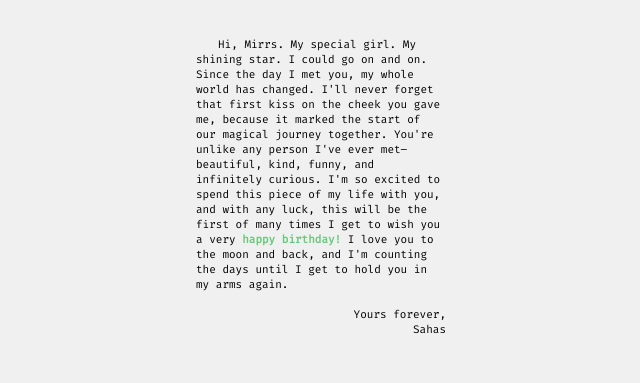
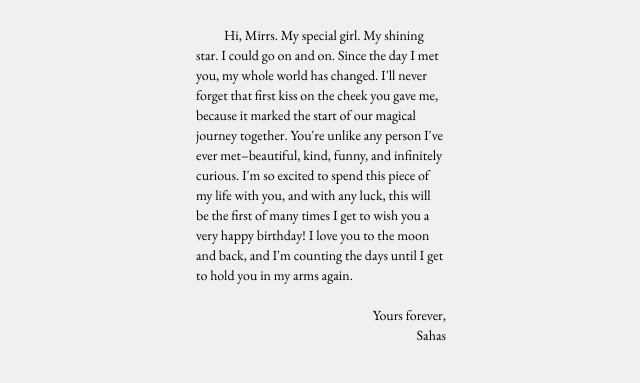
Before and after one commit to sahasramesh/sahasramesh.github.io, a plain HTML site: page mirrs.html in a window 1280 px wide. Shown: the part 361-744 px from the top of the page, without its empty margins (319-959 px from the left). Drawn offline with nearby package versions, Linux system fonts and the light colour scheme.

Commit message:
Changed font to Garamond

```diff
--- a/css/mirrs.css
+++ b/css/mirrs.css
@@ -1,3 +1,5 @@
+@import url('https://fonts.googleapis.com/css2?family=EB+Garamond:wght@400&display=swap');
+
 @keyframes fade-in {
     from {
       opacity: 0;
@@ -8,7 +10,7 @@
   }
 
 body {
-    animation: fade-in 0s ease-in;
+    animation: fade-in 1.2s ease-in;
     margin-bottom: 0px;
     background-color: #F0F0F0;
 }
@@ -28,18 +30,14 @@ body {
 
 .image-container p {
     margin-top: 40px;
-    font-size: 11px;
+    font-size: 14px;
+    line-height: 20px;
     max-width: 250px;
-    font-family: Fira Code;
+    font-family: 'EB Garamond';
 }
 
 p {
     text-indent: 2em;
-}
-
-p span.green {
-    color: rgb(101, 201, 122);
-    font-weight: bold;
 }
 
 .right-align {
--- a/mirrs.html
+++ b/mirrs.html
@@ -19,8 +19,8 @@
             I've ever met–beautiful, kind, funny, and infinitely
             curious. I'm so excited to spend this piece of my life
             with you, and with any luck, this will be the first of
-            many times I get to wish you a very <span class="green">
-            happy birthday!</span> I love you to the moon and back,
+            many times I get to wish you a very
+            happy birthday! I love you to the moon and back,
             and I'm counting the days until I get to hold you in my
             arms again.<br><br>
 
```
